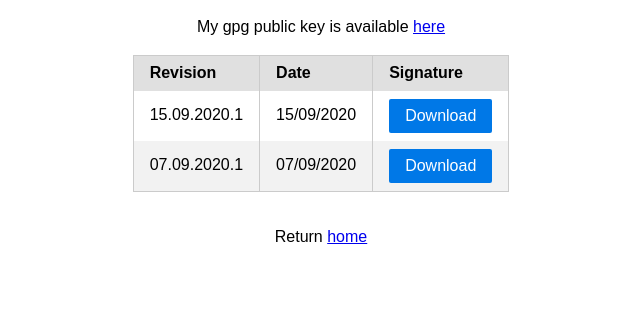
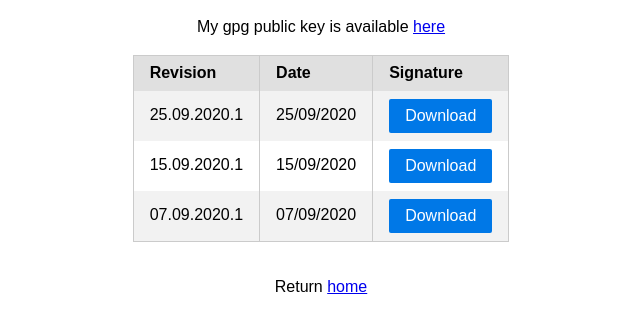
Before and after one commit to nanoy42/signatures, a plain HTML site: page qfff_dissertation_quantum_cryptography.html in a window 1280 px wide. Shown: the part 98-428 px from the top of the page, without its empty margins (319-959 px from the left). Drawn offline with nearby package versions, Linux system fonts and the light colour scheme.

Commit message:
Qfff disssertation revision 25.09.2020.1

```diff
--- a/qfff_dissertation_quantum_cryptography.html
+++ b/qfff_dissertation_quantum_cryptography.html
@@ -31,6 +31,14 @@
         </tr>
     </thead>
     <tbody>
+<tr class="pure-table-odd">
+
+            <td>25.09.2020.1</td>
+            <td>25/09/2020</td>
+	    <td><a class="pure-button pure-button-primary" href="qfff_dissertation_quantum_cryptography_25_09_2020_1.sig" download>Download</a></td>
+        </tr>
+
+
 <tr class="pure-table-even">
 
             <td>15.09.2020.1</td>
```
Also changed, not shown: 2 other files.
